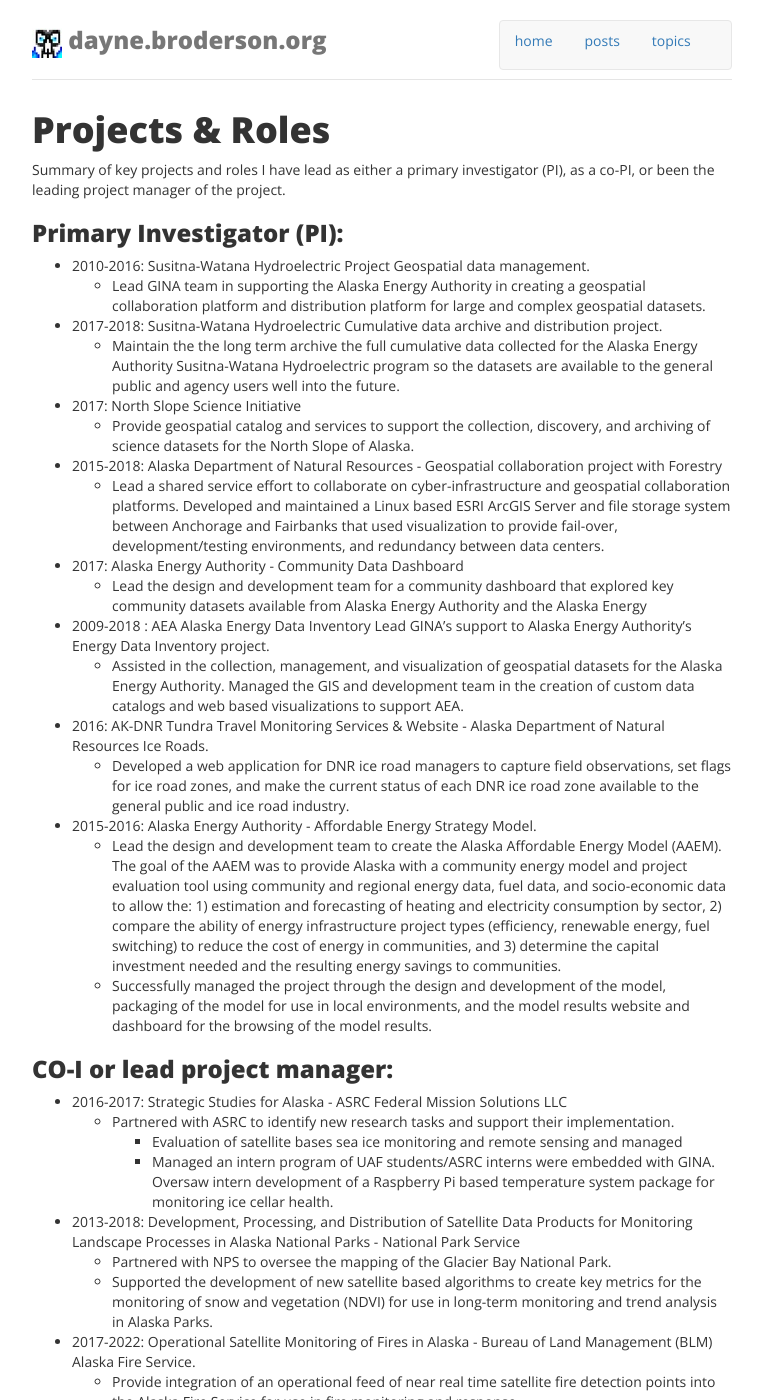
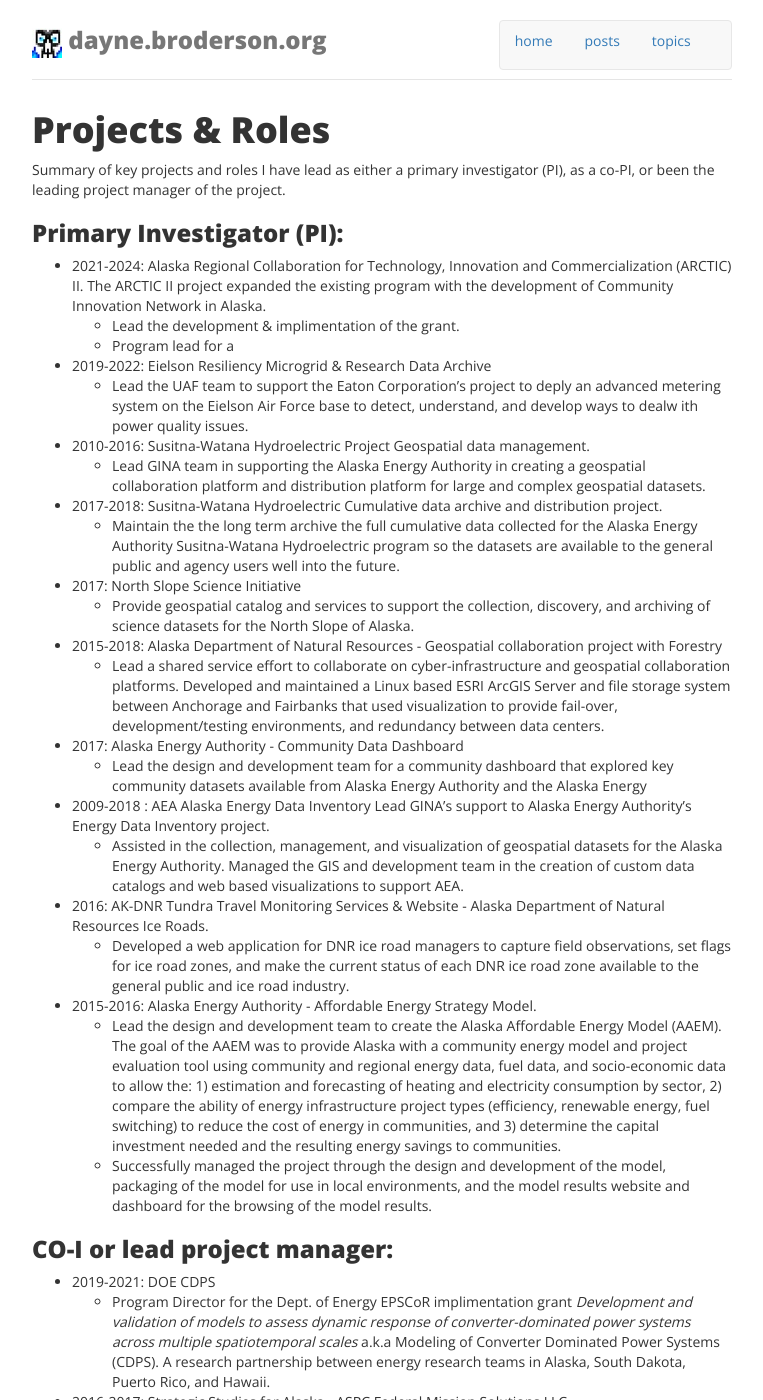
Before and after one commit to dayne/dayne.github.com, a Jekyll site: the page built from bio/projects.md, in a window 1280 px wide and 1400 px high. Shown: the whole window, without its empty margins (258-1021 px from the left). Built offline with Jekyll 4.4.1, drawn with Linux system fonts in a browser that asks for light colours; nearby versions of some CDN libraries; our own code applies the rules of GitHub Pages for plain Markdown files.

Commit message:
quick update to add a ARCTIC & CDPS

```diff
--- a/bio/projects.md
+++ b/bio/projects.md
@@ -4,7 +4,13 @@
 Summary of key projects and roles I have lead as either a primary investigator (PI), as a co-PI, or been the leading project manager of the project.
 
 ### Primary Investigator (PI):
-
+* 2021-2024: Alaska Regional Collaboration for Technology, Innovation and
+  Commercialization (ARCTIC) II.  The ARCTIC II project expanded the existing
+program with the development of Community Innovation Network in Alaska.
+  * Lead the development & implimentation of the grant.
+  * Program lead for a
+* 2019-2022: Eielson Resiliency Microgrid & Research Data Archive
+  * Lead the UAF team to support the Eaton Corporation's project to deply an advanced metering system on the Eielson Air Force base to detect, understand, and develop ways to dealw ith power quality issues.
 * 2010-2016: Susitna-Watana Hydroelectric Project Geospatial data management.
   * Lead GINA team in supporting the Alaska Energy Authority in creating a geospatial collaboration platform and distribution platform for large and complex geospatial datasets.
 * 2017-2018: Susitna-Watana Hydroelectric Cumulative data archive and distribution project.
@@ -25,10 +31,11 @@
   * Successfully managed the project through the design and development of the model, packaging of the model for use in local environments, and the model results website and dashboard for the browsing of the model results.
 
 ### CO-I or lead project manager:
-
+* 2019-2021: DOE CDPS
+  * Program Director for the Dept. of Energy EPSCoR implimentation grant _Development and validation of models to assess dynamic response of converter-dominated power systems across multiple spatiotemporal scales_ a.k.a Modeling of Converter Dominated Power Systems (CDPS).  A research partnership between energy research teams in Alaska, South Dakota, Puerto Rico, and Hawaii.
 * 2016-2017: Strategic Studies for Alaska - ASRC Federal Mission Solutions LLC
   * Partnered with ASRC to identify new research tasks and support their implementation.
-    *  Evaluation of satellite bases sea ice monitoring and remote sensing and managed
+    * Evaluation of satellite bases sea ice monitoring and remote sensing and managed
     * Managed an intern program of UAF students/ASRC interns were embedded with GINA.  Oversaw intern development of a Raspberry Pi based temperature system package for monitoring ice cellar health.
 * 2013-2018: Development, Processing, and Distribution of Satellite Data Products for Monitoring Landscape Processes in Alaska National Parks - National Park Service
   * Partnered with NPS to oversee the mapping of the Glacier Bay National Park.
@@ -43,10 +50,8 @@
 * 2014: USDA-NRCS - Delta Agricultural Area Imagery - USDA NRCS - (100k)
   * Planning, mapping, QA/QC, and distribution of an updated aerial imagery map of the Delta area.
 * 2007-2017: UAF Project Management of Imagery and DEM Basecamp for Alaska Coastal Districts - State of Alaska Department of Natural Resources (472K)
-  *
 * 2007-2017: Data Services for North Slope Science Initiative (NSSI)
   * Technical lead for geospatial data management, services, and the development of GLynx a Geospatial Catalog.
 * 2009: BLM - Aerial Photo Archive and Distribution System
-  *
 * 2009-2011: Alaska Energy Data Inventory Project
   * Raster Data Saving - Alaska Energy Authority.
```
Also changed, not shown: bio/index.md (+8 -0 lines).
